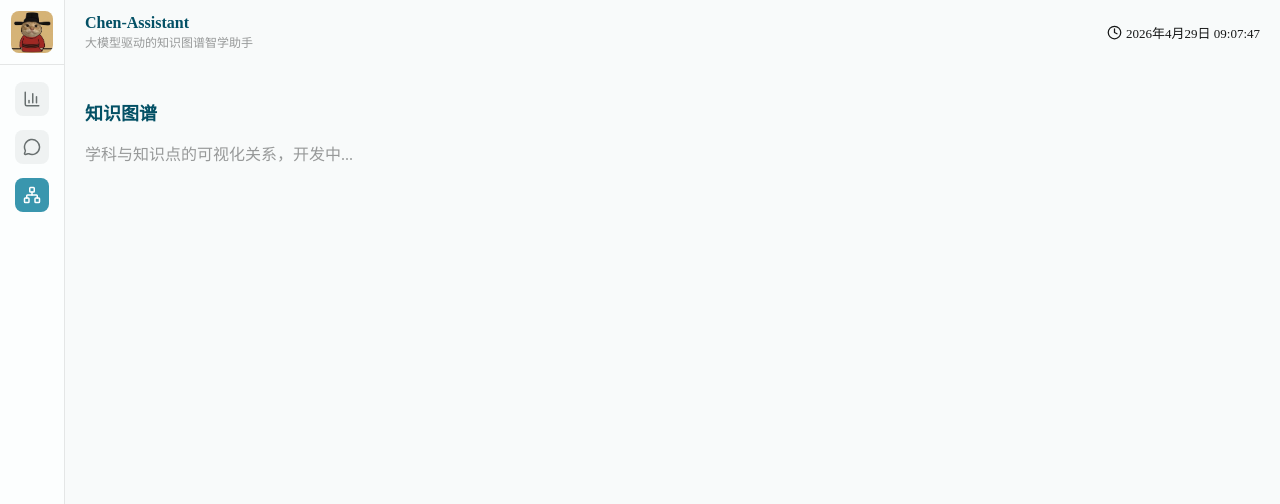
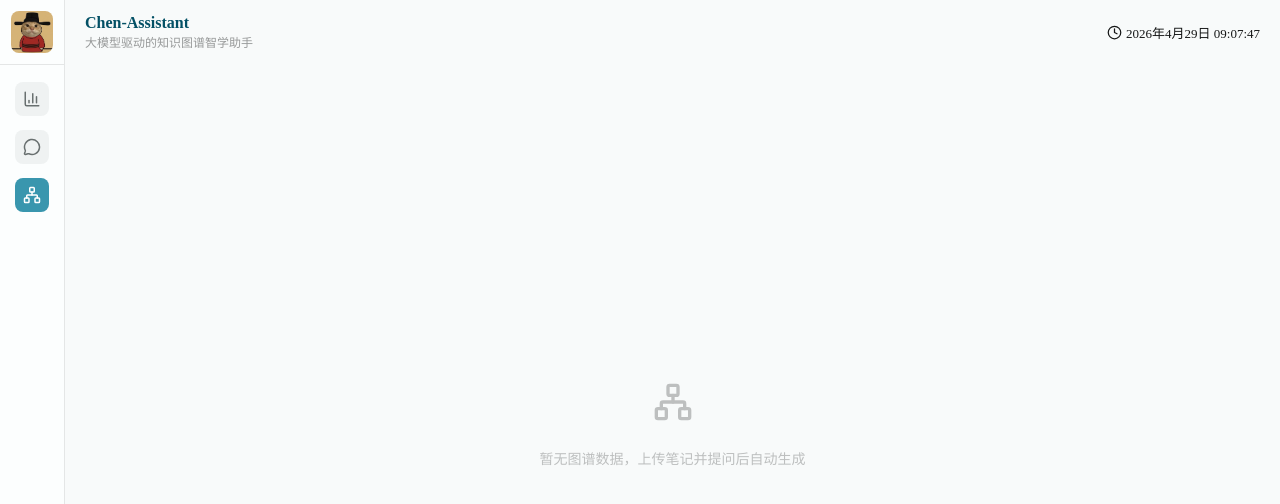
Before and after one commit to Chener0121/Chen-Assistant-main, a Vue app in the folder frontend/: page /graph in a window 1280 px wide. Shown: the top 504 px of the page. Built offline with nearby package versions, Linux system fonts and the light colour scheme; no server answers.

Commit message:
知识图谱的构建以及部分BUG修复

```diff
--- a/frontend/src/views/GraphPage.vue
+++ b/frontend/src/views/GraphPage.vue
@@ -1,20 +1,236 @@
 <template>
   <div class="graph-page">
-    <h2>知识图谱</h2>
-    <p>学科与知识点的可视化关系，开发中...</p>
+    <div v-if="loading" class="graph-empty">加载中...</div>
+    <div v-else-if="!graphData.nodes.length" class="graph-empty">
+      <Network :size="40" />
+      <p>暂无图谱数据，上传笔记并提问后自动生成</p>
+    </div>
+    <div v-else ref="chartRef" class="graph-chart"></div>
   </div>
 </template>
 
+<script setup lang="ts">
+import { ref, onMounted, onBeforeUnmount, nextTick } from 'vue'
+import * as echarts from 'echarts'
+import { Network } from 'lucide-vue-next'
+import { fetchGraph } from '@/apis/graph'
+
+const chartRef = ref<HTMLElement>()
+const loading = ref(true)
+const graphData = ref<{ nodes: any[], edges: any[] }>({ nodes: [], edges: [] })
+let chartInstance: echarts.ECharts | null = null
+
+const SUBJECT_COLORS: Record<string, string> = {
+  '数学': '#3996ae',
+  '语文': '#5AD8A6',
+  '英语': '#F6BD16',
+  '物理': '#F27C7C',
+  '化学': '#9581CC',
+  '历史': '#6DC8EC',
+  '地理': '#FF9D4D',
+  '生物': '#92D050',
+  '政治': '#E885BA',
+  '其他': '#8C8C8C',
+}
+
+const DEFAULT_COLORS = [
+  '#3996ae', '#5AD8A6', '#F6BD16', '#F27C7C', '#9581CC',
+  '#6DC8EC', '#FF9D4D', '#92D050', '#E885BA', '#8C8C8C',
+]
+
+function getColor(index: number) {
+  return DEFAULT_COLORS[index % DEFAULT_COLORS.length]
+}
+
+function buildOption(data: { nodes: any[], edges: any[] }) {
+  // 按学科分配颜色
+  const subjectList = [...new Set(
+    data.nodes.filter((n: any) => n.type === 'subject').map((n: any) => n.label)
+  )]
+  const subjectColorMap: Record<string, string> = {}
+  subjectList.forEach((s, i) => {
+    subjectColorMap[s] = SUBJECT_COLORS[s] || getColor(i)
+  })
+
+  // 知识点 → 所属学科颜色
+  const kpColorMap: Record<string, string> = {}
+  const docColorMap: Record<string, string> = {}
+  for (const edge of data.edges) {
+    if (edge.type === 'contains') {
+      const subjectName = edge.source.replace('subject:', '')
+      const kpName = edge.target.replace('kp:', '')
+      kpColorMap[kpName] = subjectColorMap[subjectName] || getColor(0)
+    }
+    if (edge.type === 'belongs_to') {
+      const subjectName = edge.source.replace('subject:', '')
+      const docName = edge.target.replace('doc:', '')
+      docColorMap[docName] = subjectColorMap[subjectName] || getColor(0)
+    }
+  }
+
+  const nodes = data.nodes.map((n: any) => {
+    let symbolSize: number
+    let color: string
+    let fontSize: number
+
+    if (n.type === 'subject') {
+      symbolSize = 50
+      color = subjectColorMap[n.label] || getColor(0)
+      fontSize = 14
+    } else if (n.type === 'document') {
+      symbolSize = 30
+      color = docColorMap[n.label] || getColor(0)
+      fontSize = 11
+    } else {
+      const count = n.count || 1
+      symbolSize = Math.max(12, Math.min(35, 10 + count * 4))
+      color = kpColorMap[n.label] || getColor(0)
+      fontSize = 10
+    }
+
+    return {
+      id: n.id,
+      name: n.label,
+      symbolSize,
+      itemStyle: { color, borderColor: '#fff', borderWidth: 1 },
+      label: {
+        show: true,
+        fontSize,
+        color: '#323333',
+      },
+      category: subjectList.indexOf(n.label) >= 0
+        ? subjectList.indexOf(n.label)
+        : subjectList.indexOf(
+            [...data.edges
+              .filter((e: any) => e.target === n.id || e.source === n.id)
+              .map((e: any) => {
+                const sub = e.type === 'contains' ? e.source.replace('subject:', '') : ''
+                return sub
+              })
+              .filter(Boolean)][0] || ''
+          ),
+    }
+  })
+
+  const links = data.edges.map((e: any) => ({
+    source: e.source,
+    target: e.target,
+    lineStyle: {
+      color: e.type === 'related' ? '#ccc' : '#aaa',
+      width: e.type === 'related' ? 1 : 1.5,
+      type: e.type === 'related' ? 'dashed' : 'solid',
+      curveness: 0.1,
+    },
+  }))
+
+  // 图例按学科显示
+  const legendData = subjectList.map(s => ({
+    name: s,
+    itemStyle: { color: subjectColorMap[s] },
+  }))
+
+  return {
+    tooltip: {
+      formatter(params: any) {
+        if (params.dataType === 'node') {
+          return params.name
+        }
+        return ''
+      },
+    },
+    legend: {
+      data: legendData.map(l => l.name),
+      bottom: 10,
+      textStyle: { fontSize: 12, color: '#666' },
+    },
+    series: [{
+      type: 'graph',
+      layout: 'force',
+      animation: true,
+      draggable: true,
+      roam: true,
+      zoom: 1,
+      force: {
+        repulsion: 300,
+        gravity: 0.1,
+        edgeLength: [80, 200],
+        friction: 0.6,
+      },
+      emphasis: {
+        focus: 'adjacency',
+        lineStyle: { width: 3 },
+      },
+      categories: subjectList.map(s => ({
+        name: s,
+        itemStyle: { color: subjectColorMap[s] },
+      })),
+      data: nodes,
+      links,
+      label: {
+        show: true,
+        position: 'bottom',
+      },
+    }],
+  }
+}
+
+function handleResize() {
+  chartInstance?.resize()
+}
+
+async function loadData() {
+  loading.value = true
+  try {
+    const res: any = await fetchGraph()
+    const data = res.data || { nodes: [], edges: [] }
+    graphData.value = data
+    if (data.nodes.length) {
+      loading.value = false
+      await nextTick()
+      if (chartRef.value) {
+        chartInstance = echarts.init(chartRef.value)
+        chartInstance.setOption(buildOption(data))
+      }
+      return
+    }
+  } catch { /* ignore */ } finally {
+    loading.value = false
+  }
+}
+
+onMounted(() => {
+  loadData()
+  window.addEventListener('resize', handleResize)
+})
+
+onBeforeUnmount(() => {
+  window.removeEventListener('resize', handleResize)
+  chartInstance?.dispose()
+  chartInstance = null
+})
+</script>
+
 <style scoped lang="less">
 .graph-page {
-  h2 {
-    font-size: 18px;
-    color: var(--main-800);
-    margin-bottom: 8px;
-  }
+  height: calc(100vh - 64px - 40px);
+}
+
+.graph-chart {
+  width: 100%;
+  height: 100%;
+}
+
+.graph-empty {
+  display: flex;
+  flex-direction: column;
+  align-items: center;
+  justify-content: center;
+  height: 100%;
+  color: var(--gray-400);
+  gap: 12px;
 
   p {
-    color: var(--gray-500);
+    font-size: 14px;
   }
 }
 </style>
```
